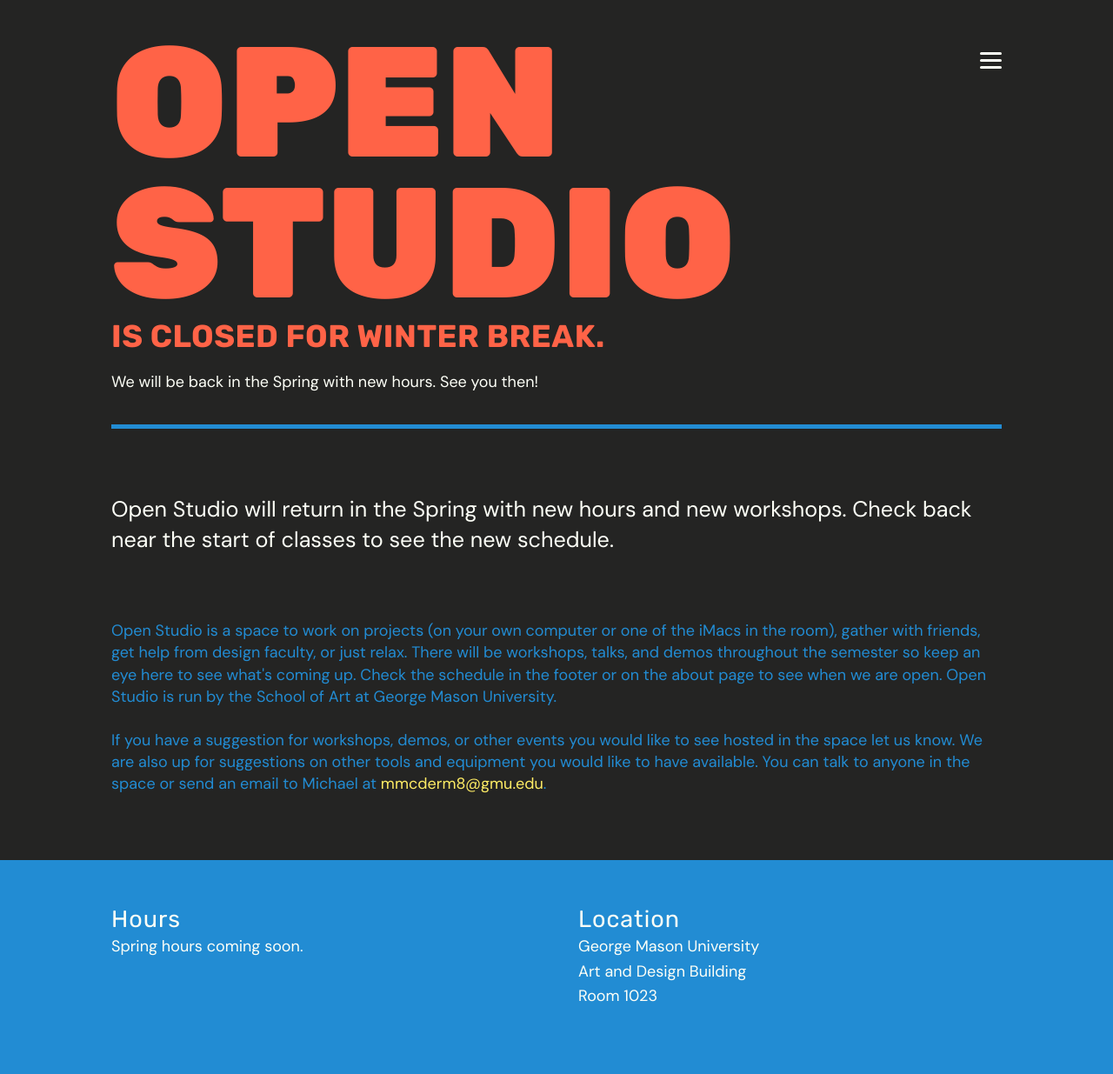
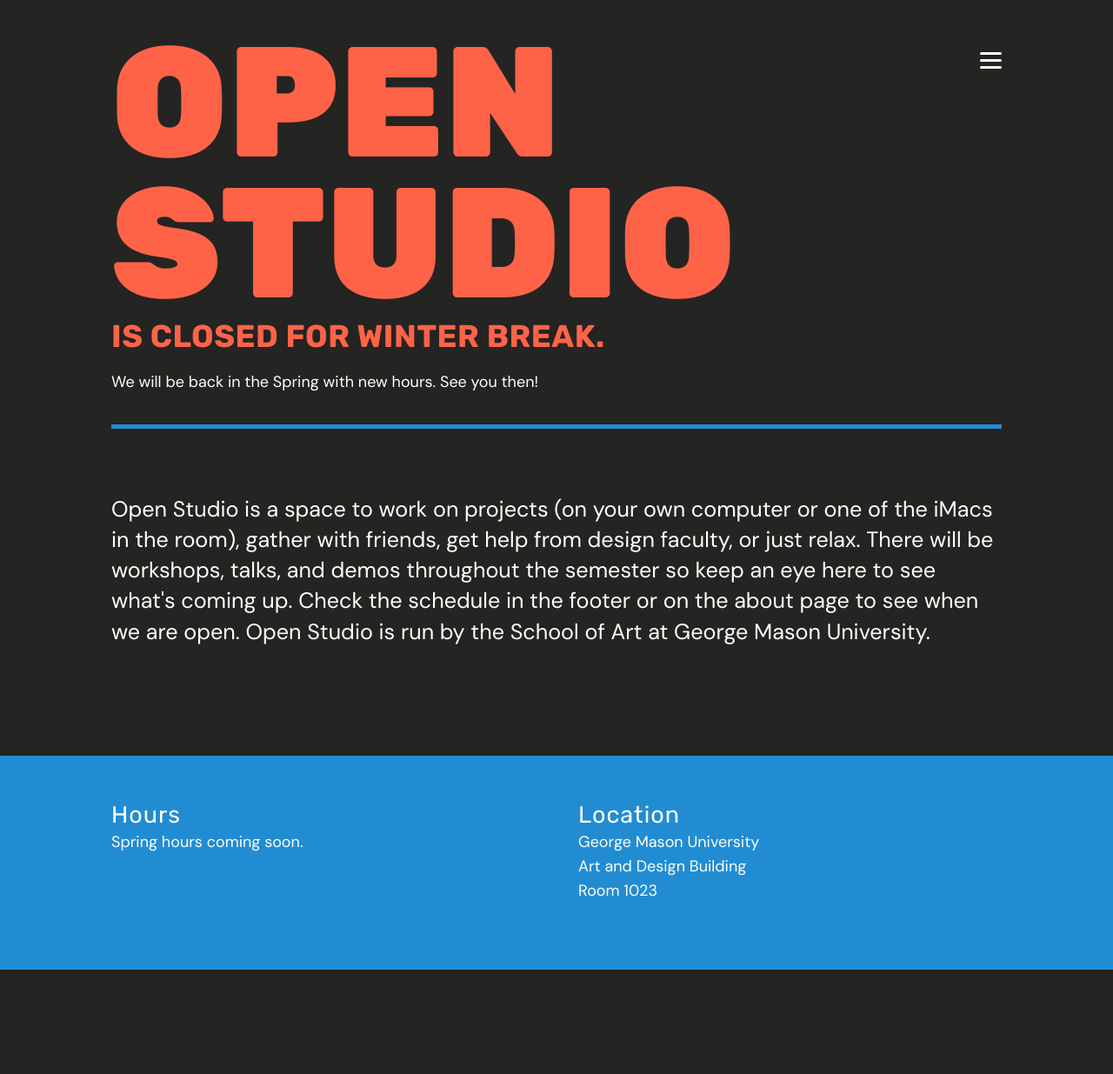
Before and after one commit to gmu-gd/open-studio, a Jekyll site: the page built from index.html, in a window 1280 px wide. Shown: the whole page at 87% size. Built offline with Jekyll 4.4.1, drawn with Linux system fonts in a browser that asks for light colours; nearby versions of some CDN libraries; after the commit the page ends 1115 px from its top, so only the background shows below that.

Commit message:
Update index.html

```diff
--- a/index.html
+++ b/index.html
@@ -5,10 +5,7 @@
   <div class="contain">
     {% include open.html %}
     <hr>
-    <p class="intro">Open Studio will return in the Spring with new hours and new workshops. Check back near the start of classes to see the new schedule.</p>
-    <p>Open Studio is a space to work on projects (on your own computer or one of the iMacs in the room), gather with friends, get help from design faculty, or just relax. There will be workshops, talks, and demos throughout the semester so keep an eye here to see what's coming up. Check the schedule in the footer or on the about page to see when we are open. Open Studio is run by the School of Art at George Mason University.</p>
-    <p>If you have a suggestion for workshops, demos, or other events you would like to see hosted in the space let us know. We are also up for suggestions on other tools and equipment you would like to have available. You can talk to anyone in the space or send an email to Michael at <span class="highlight">mmcderm8@gmu.edu</span>.
-    {% include future.html %}
+    <p class="intro">Open Studio is a space to work on projects (on your own computer or one of the iMacs in the room), gather with friends, get help from design faculty, or just relax. There will be workshops, talks, and demos throughout the semester so keep an eye here to see what's coming up. Check the schedule in the footer or on the about page to see when we are open. Open Studio is run by the School of Art at George Mason University.</p>
     <!-- {% include recent.html %} -->
   </div>
 </main>
```
